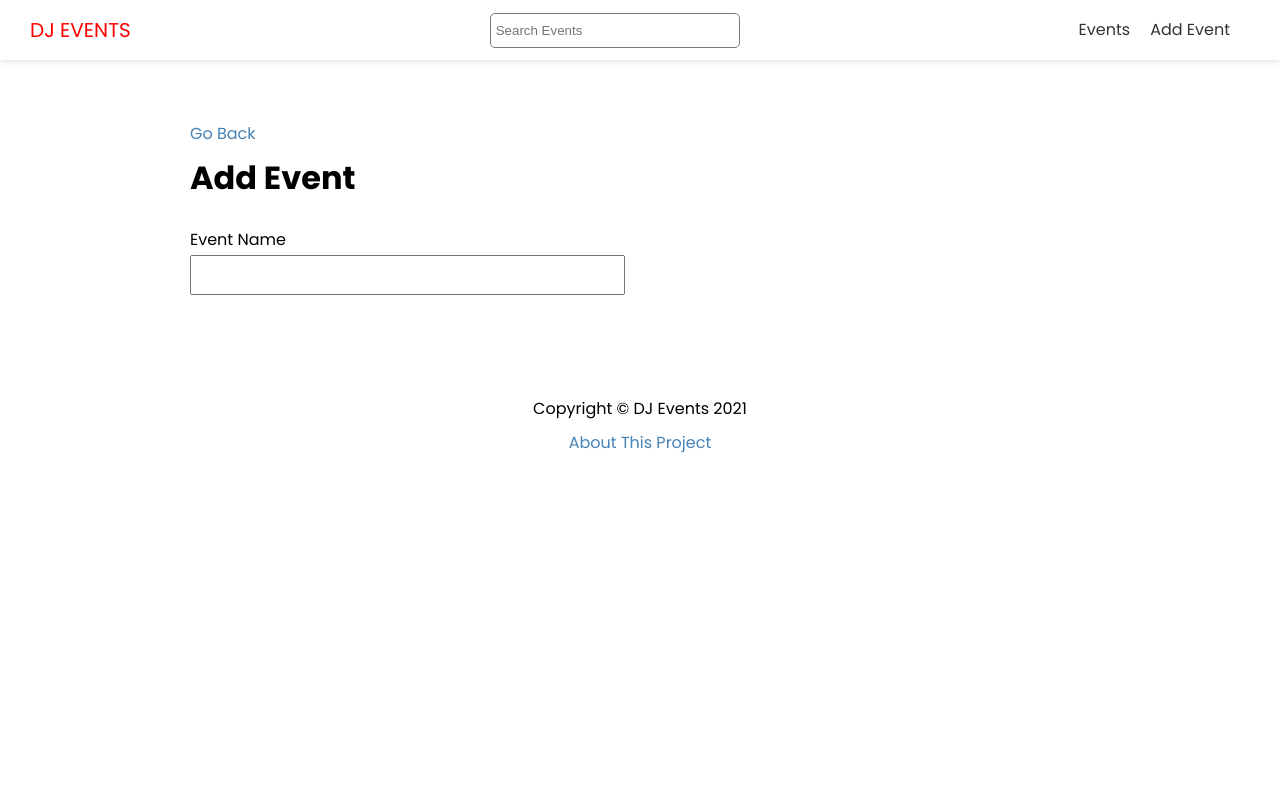
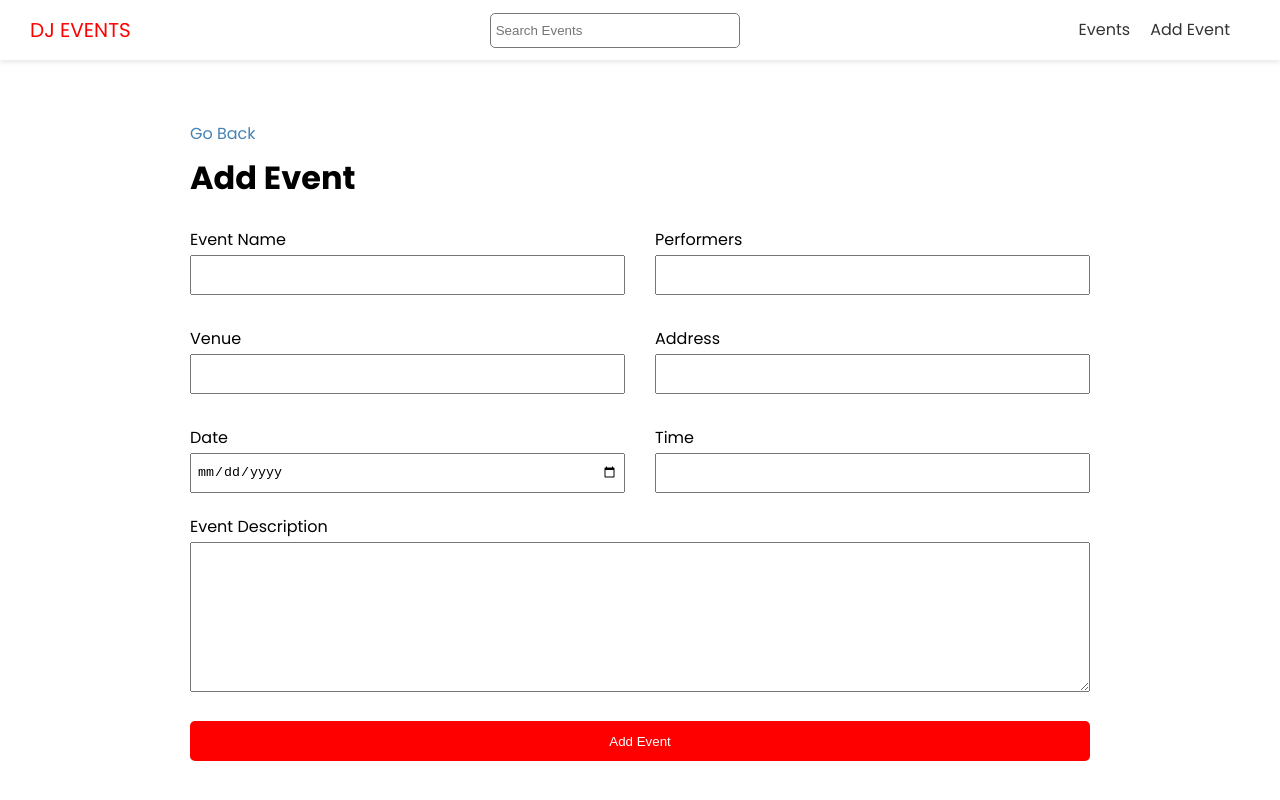
Before and after one commit to gazjosef/DJ-Events-Front-End, a Next.js app: page /events/add in a window 1280 px wide. Shown: the top 800 px of the page. Built offline with nearby package versions, Linux system fonts and the light colour scheme; no server answers.

Commit message:
Add Event Page

```diff
--- a/pages/events/add.js
+++ b/pages/events/add.js
@@ -20,11 +20,11 @@ export default function AddEventPage() {
 
   const handleSubmit = (e) => {
     e.preventDefault();
-    console.log("submit");
+    console.log(values);
   };
 
   const handleInputChange = (e) => {
-    const { name, values } = e.target;
+    const { name, value } = e.target;
     setValues({ ...values, [name]: value });
   };
 
@@ -45,6 +45,68 @@ export default function AddEventPage() {
               onChange={handleInputChange}
             />
           </div>
+          <div>
+            <label htmlFor="performers">Performers</label>
+            <input
+              type="text"
+              id="performers"
+              name="performers"
+              values={values.performers}
+              onChange={handleInputChange}
+            />
+          </div>
+          <div>
+            <label htmlFor="venue">Venue</label>
+            <input
+              type="text"
+              id="venue"
+              name="venue"
+              values={values.venue}
+              onChange={handleInputChange}
+            />
+          </div>
+          <div>
+            <label htmlFor="address">Address</label>
+            <input
+              type="text"
+              id="address"
+              name="address"
+              values={values.address}
+              onChange={handleInputChange}
+            />
+          </div>
+          <div>
+            <label htmlFor="date">Date</label>
+            <input
+              type="date"
+              id="date"
+              name="date"
+              values={values.date}
+              onChange={handleInputChange}
+            />
+          </div>
+          <div>
+            <label htmlFor="time">Time</label>
+            <input
+              type="text"
+              id="time"
+              name="time"
+              values={values.time}
+              onChange={handleInputChange}
+            />
+          </div>
+        </div>
+
+        <div>
+          <label htmlFor="description">Event Description</label>
+          <textarea
+            type="text"
+            id="description"
+            name="description"
+            values={values.description}
+            onChange={handleInputChange}
+          ></textarea>
+          <input type="submit" value="Add Event" className="btn" />
         </div>
       </form>
     </Layout>
```
